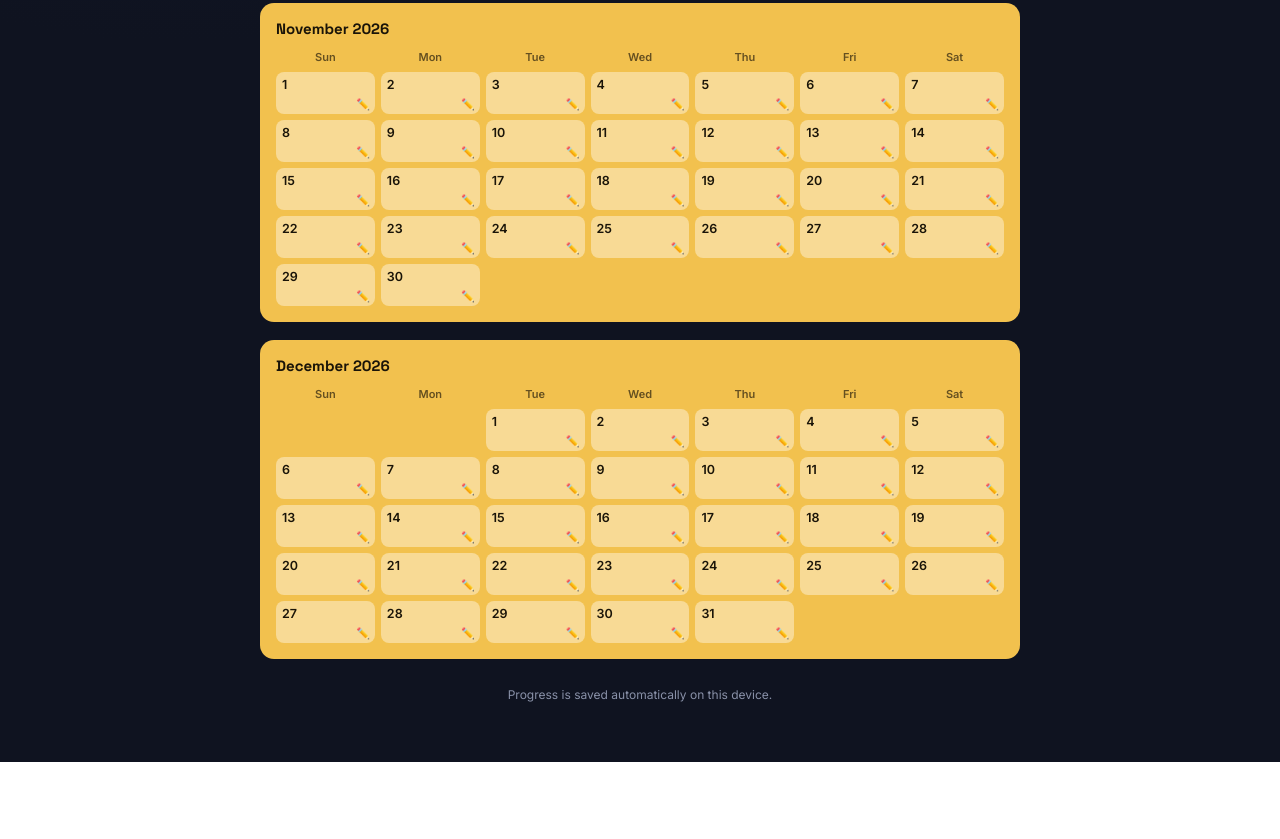
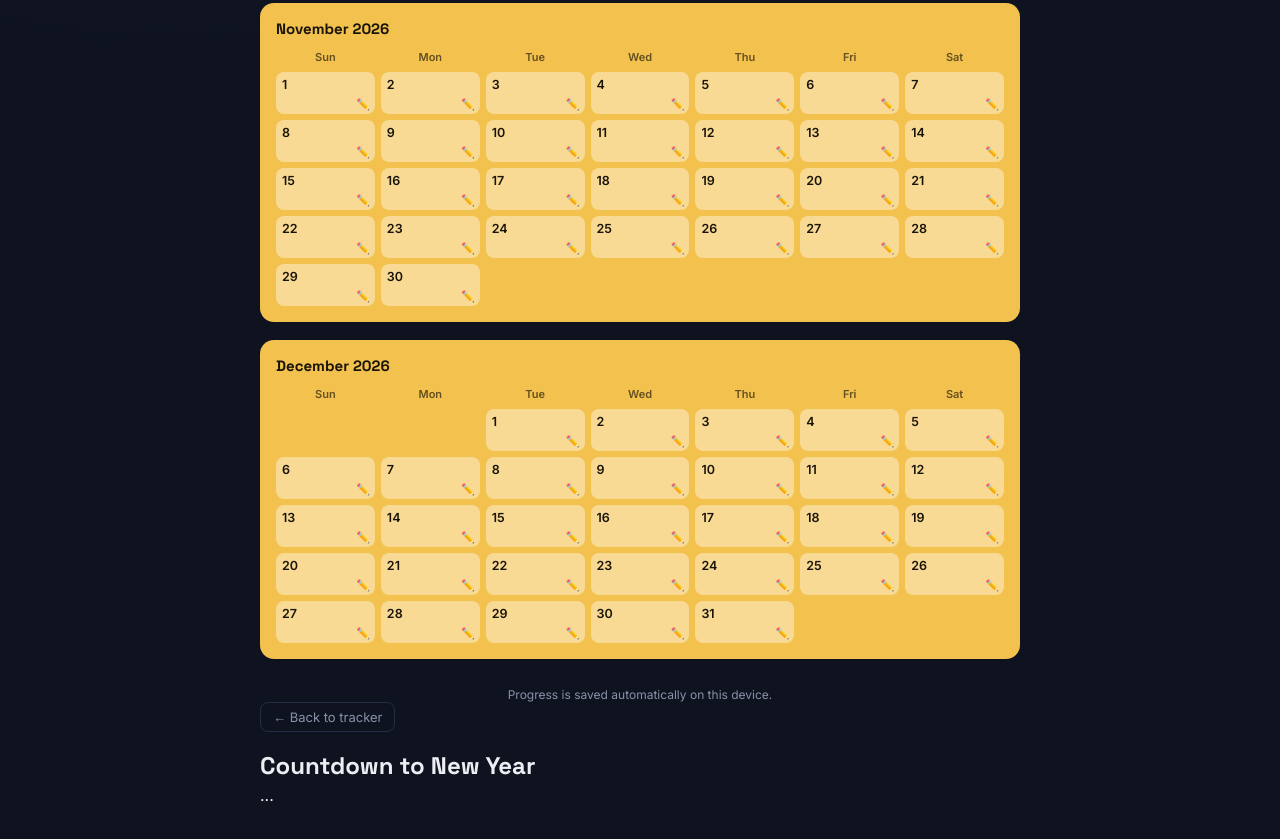
Before and after one commit to Shaurya-bot-dotcom/Ascent-, a plain HTML site: page countdown.html in a window 1280 px wide. Shown: the part 821-1660 px from the top of the page. Before the commit the page ends 1583 px from the top, so only its background shows below. Drawn offline with Linux system fonts and the light colour scheme.

Commit message:
Update countdown.html

```diff
--- a/countdown.html
+++ b/countdown.html
@@ -81,6 +81,13 @@
   <div id="countdownCalendars"></div>
   <footer class="foot">Progress is saved automatically on this device.</footer>
 </div>
+
+  <!-- ===================== COUNTDOWN TAB ===================== -->
+<div class="app">
+  <a class="back-link" href="index.html">← Back to tracker</a>
+  <h1>Countdown to New Year</h1>
+  ...
+  <!-- ===================== CONTINUATION TAB ===================== -->
 
 <div class="modal-overlay hidden" id="noteModal">
   <div class="modal">
```
